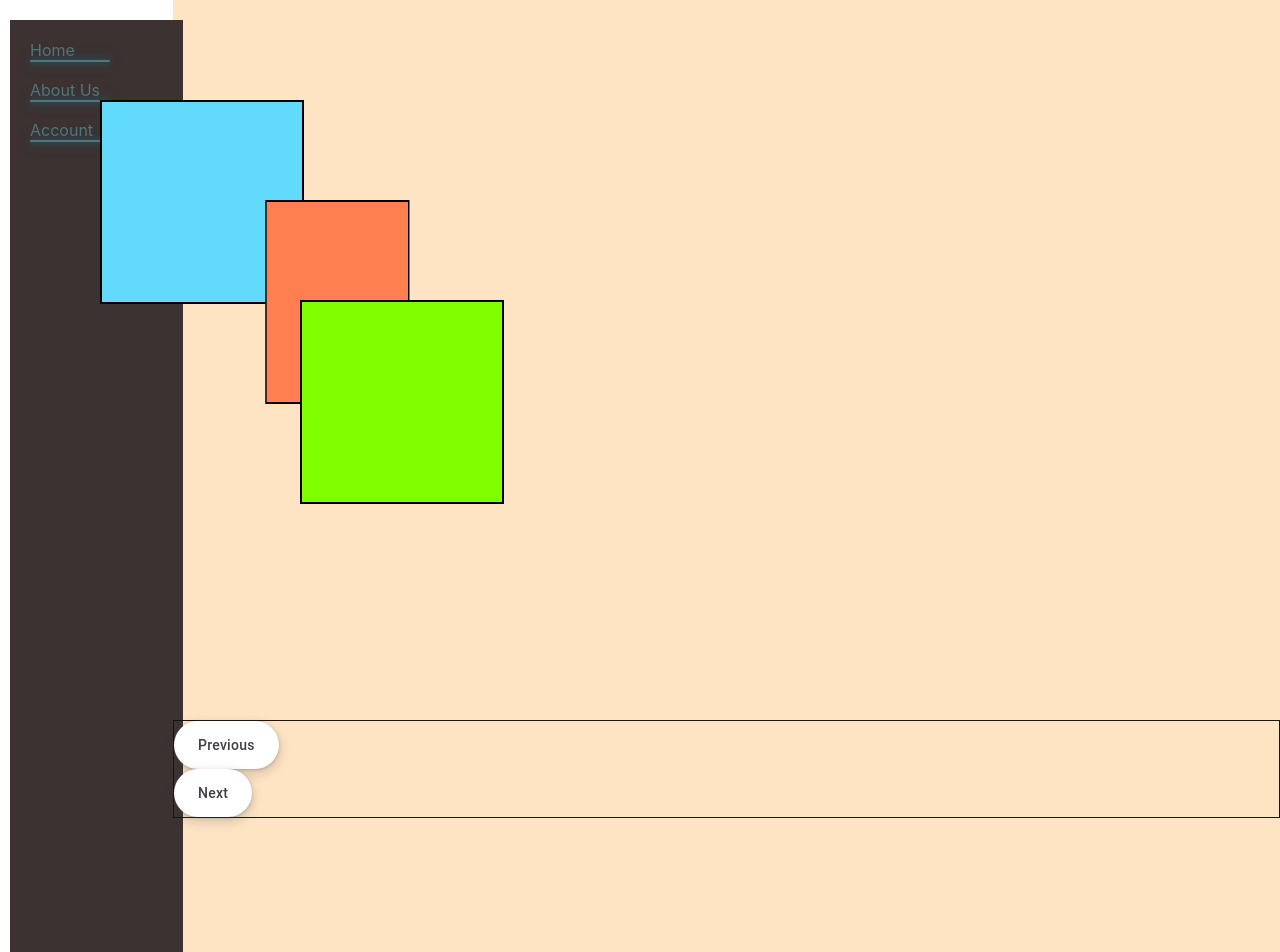
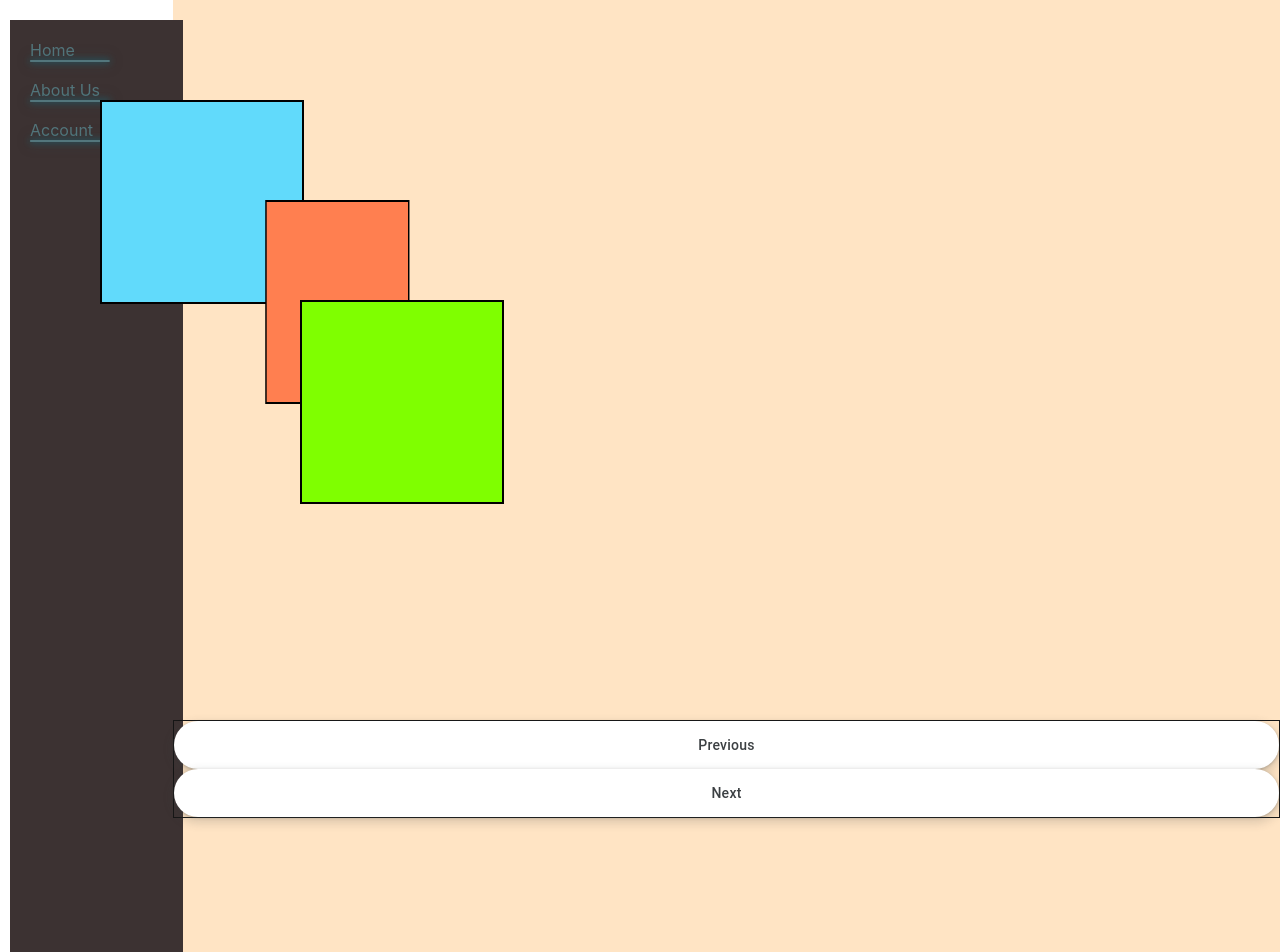
Before and after one commit to alexnoutashGTA/Ecommerce, a React (Create React App) app: page / in a window 1280 px wide. Shown: the top 952 px of the page. Built offline with nearby package versions, Linux system fonts and the light colour scheme.

Commit message:
Commit Grid CSS

```diff
--- a/src/App.css
+++ b/src/App.css
@@ -110,3 +110,9 @@ a{
     left: 300px;
     top: 300px;
 }
+#previous_button_area{
+    display:grid;
+}
+#next_button_area{
+    display:grid;
+}
--- a/src/App.tsx
+++ b/src/App.tsx
@@ -165,11 +165,11 @@ function App() {
                         </div>
                     </div>
                     <div id="button_area">
-                        <div id ="previous_button_area">
-                             <button id="button_area_prev" >Previous</button>
+                        <div id="previous_button_area">
+                            <button id="button_area_prev">Previous</button>
                         </div>
                         <div id="next_button_area">
-                            <button id="button_area_next" >Next</button>
+                            <button id="button_area_next">Next</button>
                         </div>
                     </div>
                 </div>
```
